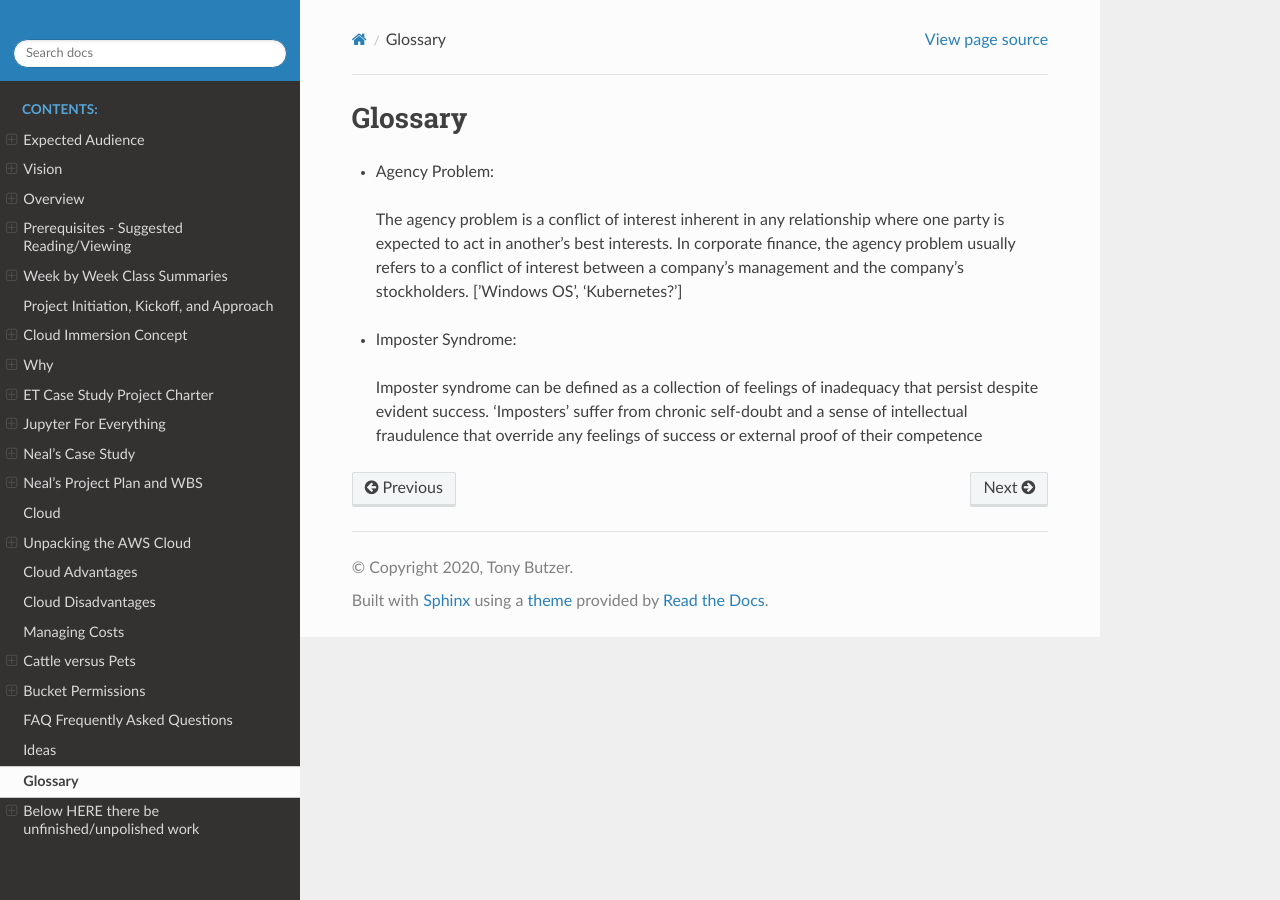
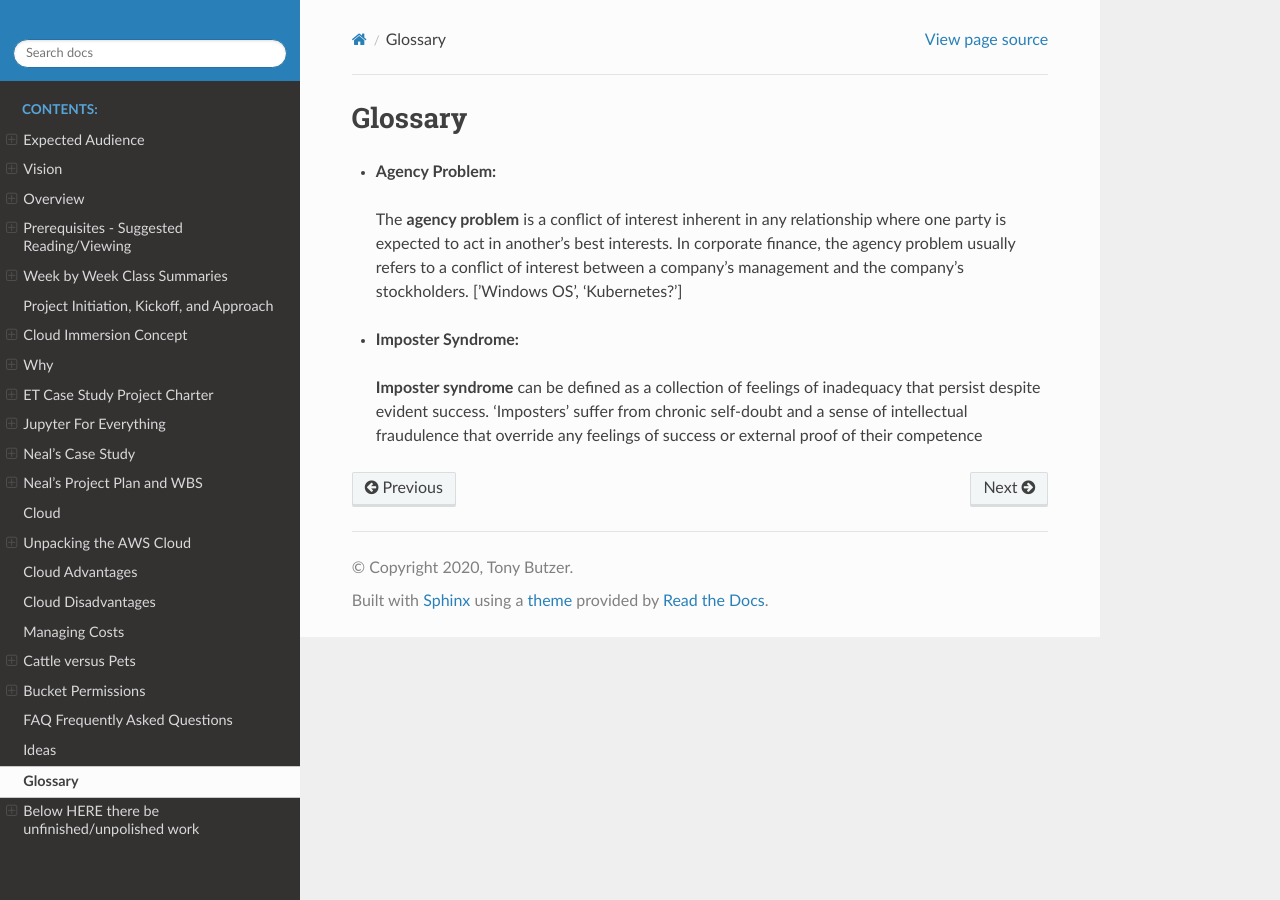
Before and after one commit to tonybutzer/harmony, a Sphinx documentation site: the page built from documentation/source/13glossary.md, in a window 1280 px wide. Built offline with Sphinx 7.4.7 and the Read the Docs theme 2.0.0, drawn with Linux system fonts in a browser that asks for light colours; pages that are not in the unit, such as notebooks, are missing from menus.

Commit message:
automatic git update from Makefile

```diff
--- a/documentation/source/13glossary.md
+++ b/documentation/source/13glossary.md
@@ -1,7 +1,7 @@
 # Glossary
 
-- Agency Problem:
-> The agency problem is a conflict of interest inherent in any relationship where one party is expected to act in another's best interests. In corporate finance, the agency problem usually refers to a conflict of interest between a company's management and the company's stockholders.  ['Windows OS', 'Kubernetes?']
+- **Agency Problem:**
+> The **agency problem** is a conflict of interest inherent in any relationship where one party is expected to act in another's best interests. In corporate finance, the agency problem usually refers to a conflict of interest between a company's management and the company's stockholders.  ['Windows OS', 'Kubernetes?']
 
-- Imposter Syndrome:
-> Imposter syndrome can be defined as a collection of feelings of inadequacy that persist despite evident success. 'Imposters' suffer from chronic self-doubt and a sense of intellectual fraudulence that override any feelings of success or external proof of their competence
+- **Imposter Syndrome:**
+> **Imposter syndrome** can be defined as a collection of feelings of inadequacy that persist despite evident success. 'Imposters' suffer from chronic self-doubt and a sense of intellectual fraudulence that override any feelings of success or external proof of their competence
```
